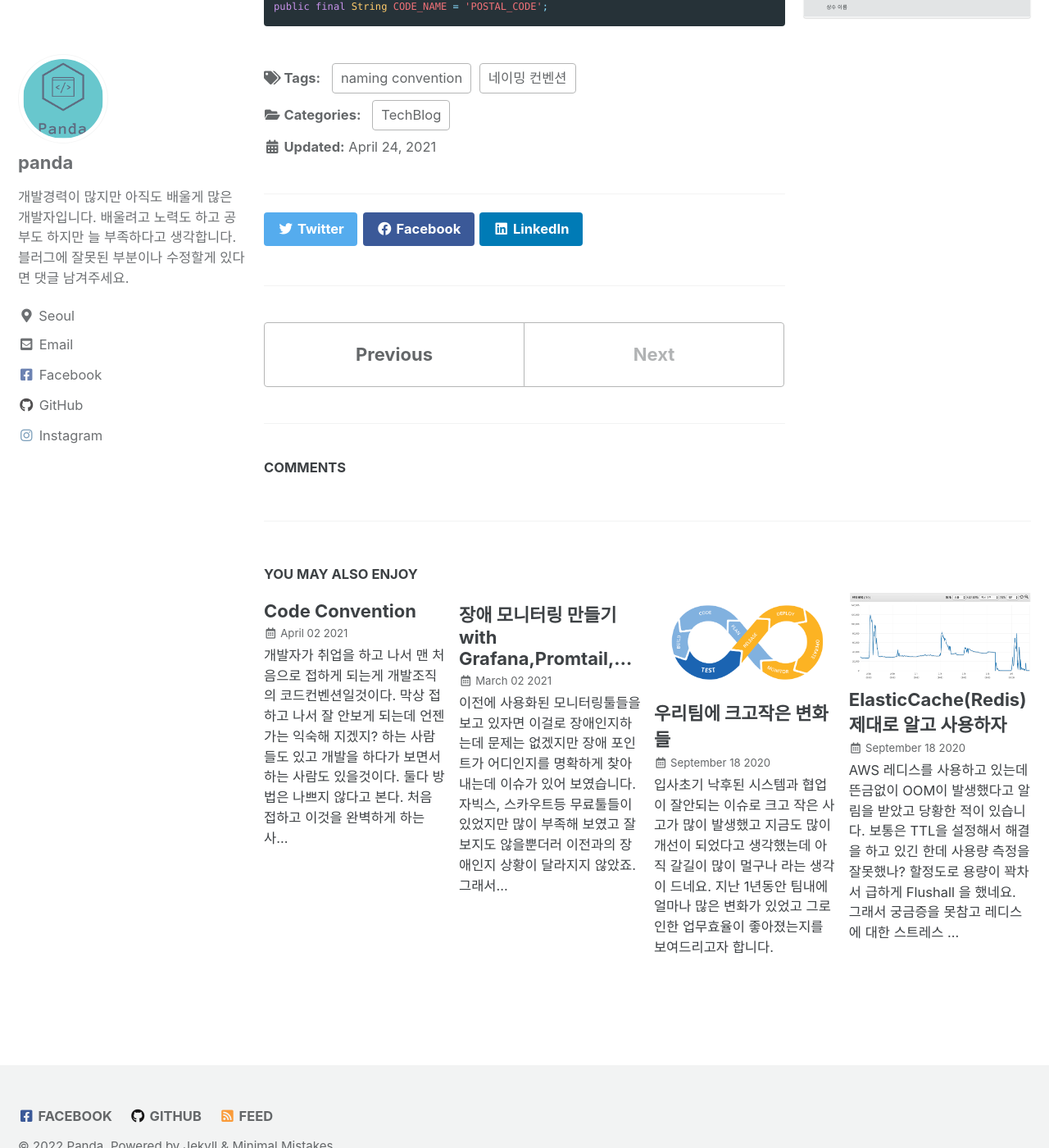
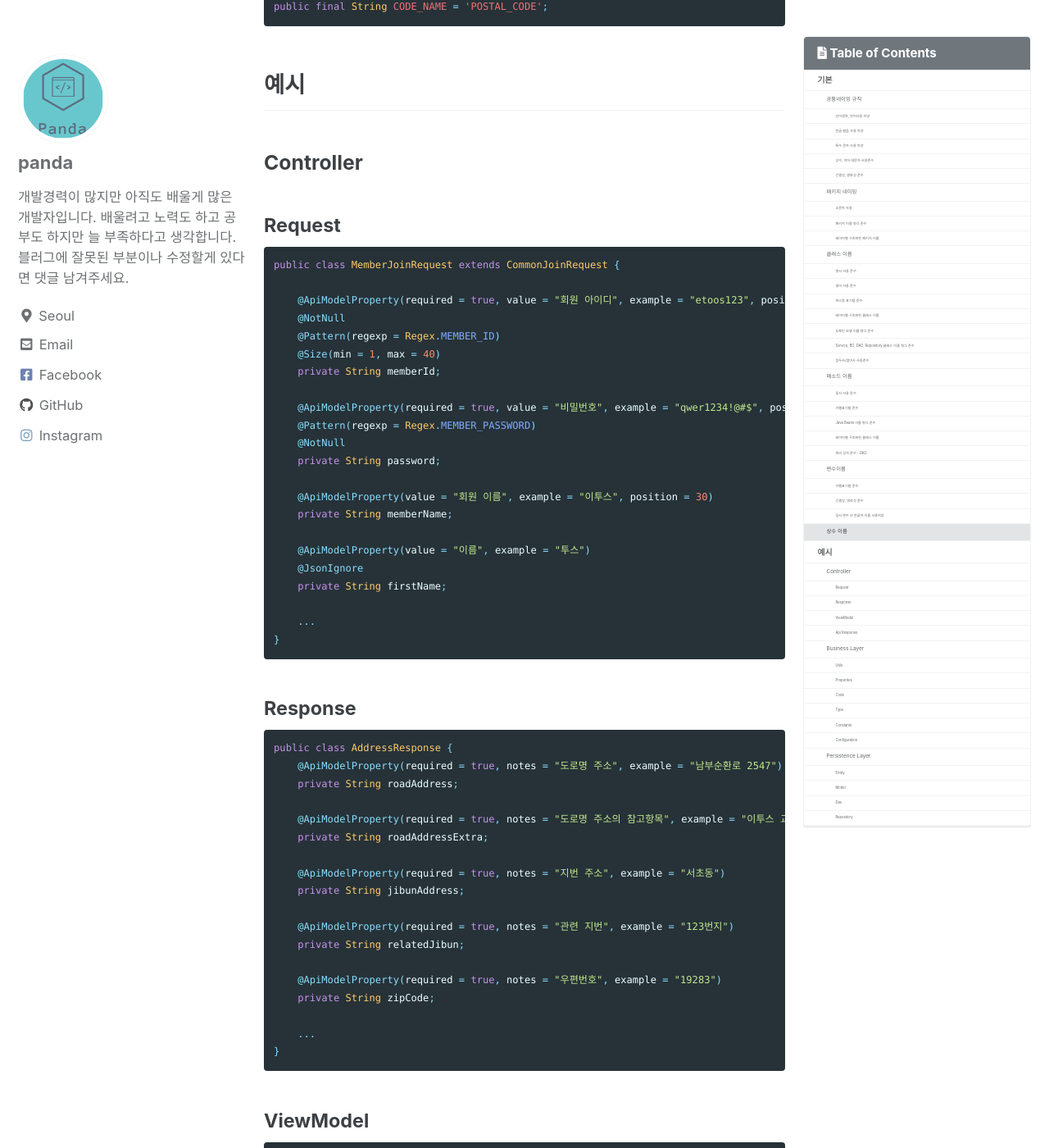
Before and after one commit to Armdiri/armdiri.github.io, a Jekyll site: the page built from _posts/2021-04-23-naming-post.md, in a window 1280 px wide and 1400 px high, scrolled down 5883 px. Shown: the whole window at 82% size. Built offline with Jekyll 4.4.1, drawn with Linux system fonts in a browser that asks for light colours; cached includes are drawn as plain includes; comment, search, counter and statistics services are not loaded; some of the changed text lies outside the part shown.

Commit message:
POST-1.29

````diff
--- a/_posts/2021-04-23-naming-post.md
+++ b/_posts/2021-04-23-naming-post.md
@@ -209,3 +209,198 @@ private boolean enabled;
 public final int STATIC_CONSTANT = 100;
 public final String CODE_NAME = 'POSTAL_CODE';
 ```
+
+## 예시
+### Controller
+#### Request
+```java
+public class MemberJoinRequest extends CommonJoinRequest {
+
+    @ApiModelProperty(required = true, value = "회원 아이디", example = "etoos123", position = 10)
+    @NotNull
+    @Pattern(regexp = Regex.MEMBER_ID)
+    @Size(min = 1, max = 40)
+    private String memberId;
+
+    @ApiModelProperty(required = true, value = "비밀번호", example = "qwer1234!@#$", position = 20)
+    @Pattern(regexp = Regex.MEMBER_PASSWORD)
+    @NotNull
+    private String password;
+
+    @ApiModelProperty(value = "회원 이름", example = "이투스", position = 30)
+    private String memberName;
+
+    @ApiModelProperty(value = "이름", example = "투스")
+    @JsonIgnore
+    private String firstName;
+
+    ...
+}
+```
+
+#### Response
+```java
+public class AddressResponse {
+    @ApiModelProperty(required = true, notes = "도로명 주소", example = "남부순환로 2547")
+    private String roadAddress;
+
+    @ApiModelProperty(required = true, notes = "도로명 주소의 참고항목", example = "이투스 교육")
+    private String roadAddressExtra;
+
+    @ApiModelProperty(required = true, notes = "지번 주소", example = "서초동")
+    private String jibunAddress;
+
+    @ApiModelProperty(required = true, notes = "관련 지번", example = "123번지")
+    private String relatedJibun;
+
+    @ApiModelProperty(required = true, notes = "우편번호", example = "19283")
+    private String zipCode;
+
+    ...
+}
+```
+
+#### ViewModel
+```java
+public class LectureViewModel {
+
+    @ApiModelProperty(required = true, value = "강의명")
+    private String lectureName;
+
+    @ApiModelProperty(required = true, value = "강의 번호")
+    private int lectureNo;
+
+    ...
+}
+```
+
+#### Api Response
+```java
+public class MemberApiResponse {
+
+    @ApiModelProperty(value = "수강 목록")
+    private final List<Lecture> lectures;
+
+    @Getter
+    @Builder
+    public static class Lecture {
+
+        @ApiModelProperty
+        private final int lectureNo;
+
+        @ApiModelProperty("강의명")
+        private final String lectureName;
+
+        @ApiModelProperty("강의 홈페이지 URI")
+        private final String lectureUri;
+    }
+}
+```
+
+### Business Layer
+#### Utils
+* 공통으로 사용하는 유틸리티 클래스의 suffix
+* 단수형이 아닌 복수형으로 한다
+
+#### Properties
+```java
+// property file
+application.properties
+
+// property class
+@ConfigurationProperties(prefix = "aws.s3")
+@Getter
+@Setter
+public class AwsS3Properties {
+
+    private String endpointUrl;
+    private String accesskey;
+    private String secretKey;
+    private String bucketName;
+    private String region;
+}
+```
+
+#### Code
+```java
+public enum AdminErrorCode implements ErrorCode {
+    DUPLICATED_AUTHORITY_GROUP_NAME("A0001"),
+    DUPLICATED_ID("A0002"),
+    NOT_MATCHED_PASSWORD("A0003"),
+    INVALID_ADMIN_STATUS_TO_REGISTER("A0004")
+
+    private final String code;
+    ...
+}
+```
+
+#### Type
+```java
+public enum ProviderType implements GenericEnum<String>, DisplayEnum {
+    NAVER("naver", "common.provider.type.naver", 1, true, "naver"),
+    KAKAO("kakao", "common.provider.type.kakao", 2, true, "kakao"),
+
+    ...
+}
+```
+
+#### Constants
+```java
+public class MessageConstants {
+
+    public static final String ERROR_PREFIX = "error.common.";
+    public static final String MESSAGE_PREFIX = "message.common.";
+    ...
+}
+```
+
+#### Configuration
+```java
+public class MessageConstants {
+
+    public static final String ERROR_PREFIX = "error.common.";
+    public static final String MESSAGE_PREFIX = "message.common.";
+    ...
+}
+```
+
+### Persistence Layer
+#### Entity
+```java
+// domain + suffix
+LectureEntity
+OrderEntity
+MemberEntity
+
+// domain + use + suffix
+LecturePeriodEntity
+MemberAuthEntity
+```
+
+#### Model
+```java
+public class MemberModel {}
+public class LectureModel {}
+public class OrderModel {}
+```
+
+#### Dao
+```java
+@Mapper
+public interface CouponDao {
+  int insertCouponCode(CouponCode couponCode);
+}
+
+@Mapper
+public interface LectureDao {
+  List<Lecture> selectLectureWithSubject(SubjectCode subjectCode);
+}
+```
+
+#### Repository
+```java
+public interface LectureRepository extends JpaRepository<Lecture, Serializable> {
+    Optional<Lecture> findByLectureNo(int lectureNo);
+    ...
+}
+```
````
